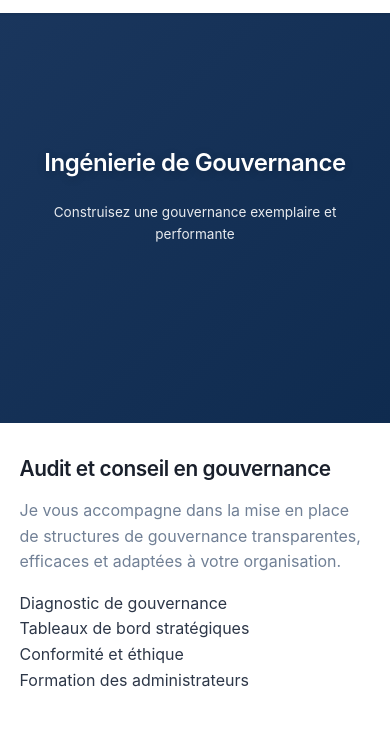
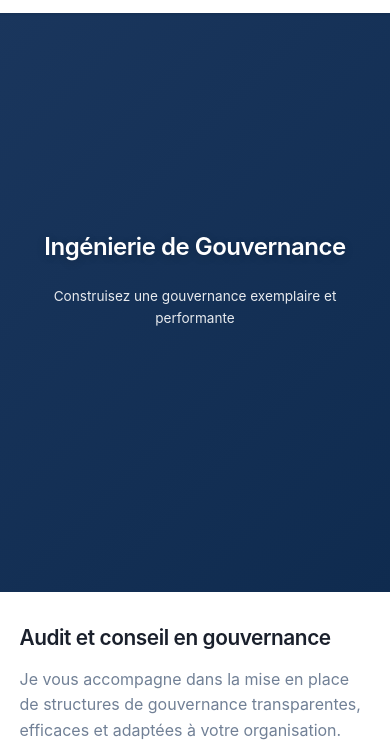
Before and after one commit to Master-Bronz12/tsbc-consulting, a plain HTML site: page gouvernance.html in a window 390 px wide. Shown: the part 69-823 px from the top of the page. Drawn offline with nearby package versions, Linux system fonts and the light colour scheme.

Commit message:
Mise à jour du 22/05/2026 23:13 - 2 fichier(s) modifié(s)

```diff
--- a/css/style.css
+++ b/css/style.css
@@ -1877,7 +1877,7 @@ video {
 
 
 
-/* ===== VIDÉO HERO RESPONSIVE - TOUS APPAREILS ===== */
+
 .hero-video {
     position: relative;
     height: 100vh;
@@ -1993,3 +1993,66 @@ video {
         display: block !important;
     }
 }
+
+
+
+
+
+/* ===== FOND ANIMÉ CSS (remplace la vidéo) ===== */
+.hero-video {
+    position: relative;
+    height: 100vh;
+    overflow: hidden;
+    margin-top: 70px;
+    background: linear-gradient(135deg, #1a365d, #0f2b4f, #1a365d);
+    background-size: 200% 200%;
+    animation: gradientShift 8s ease infinite;
+}
+
+@keyframes gradientShift {
+    0% { background-position: 0% 50%; }
+    50% { background-position: 100% 50%; }
+    100% { background-position: 0% 50%; }
+}
+
+/* Effet de particules animées (optionnel) */
+.hero-video::before {
+    content: '';
+    position: absolute;
+    top: 0;
+    left: 0;
+    width: 100%;
+    height: 100%;
+    background-image: radial-gradient(circle at 20% 40%, rgba(214,158,46,0.1) 1px, transparent 1px);
+    background-size: 30px 30px;
+    pointer-events: none;
+    animation: particleMove 20s linear infinite;
+}
+
+@keyframes particleMove {
+    from { background-position: 0 0; }
+    to { background-position: 100px 100px; }
+}
+
+/* Cacher l'ancienne vidéo */
+.background-video {
+    display: none !important;
+}
+
+/* Responsive */
+@media screen and (max-width: 768px) {
+    .hero-video {
+        height: 70vh !important;
+        min-height: 500px !important;
+    }
+
+    .overlay-content h1 {
+        font-size: 1.5rem !important;
+    }
+}
+
+@media screen and (min-width: 769px) and (max-width: 1024px) {
+    .hero-video {
+        height: 60vh !important;
+    }
+}
```
Also changed, not shown: index.html (+1 -6 lines).
